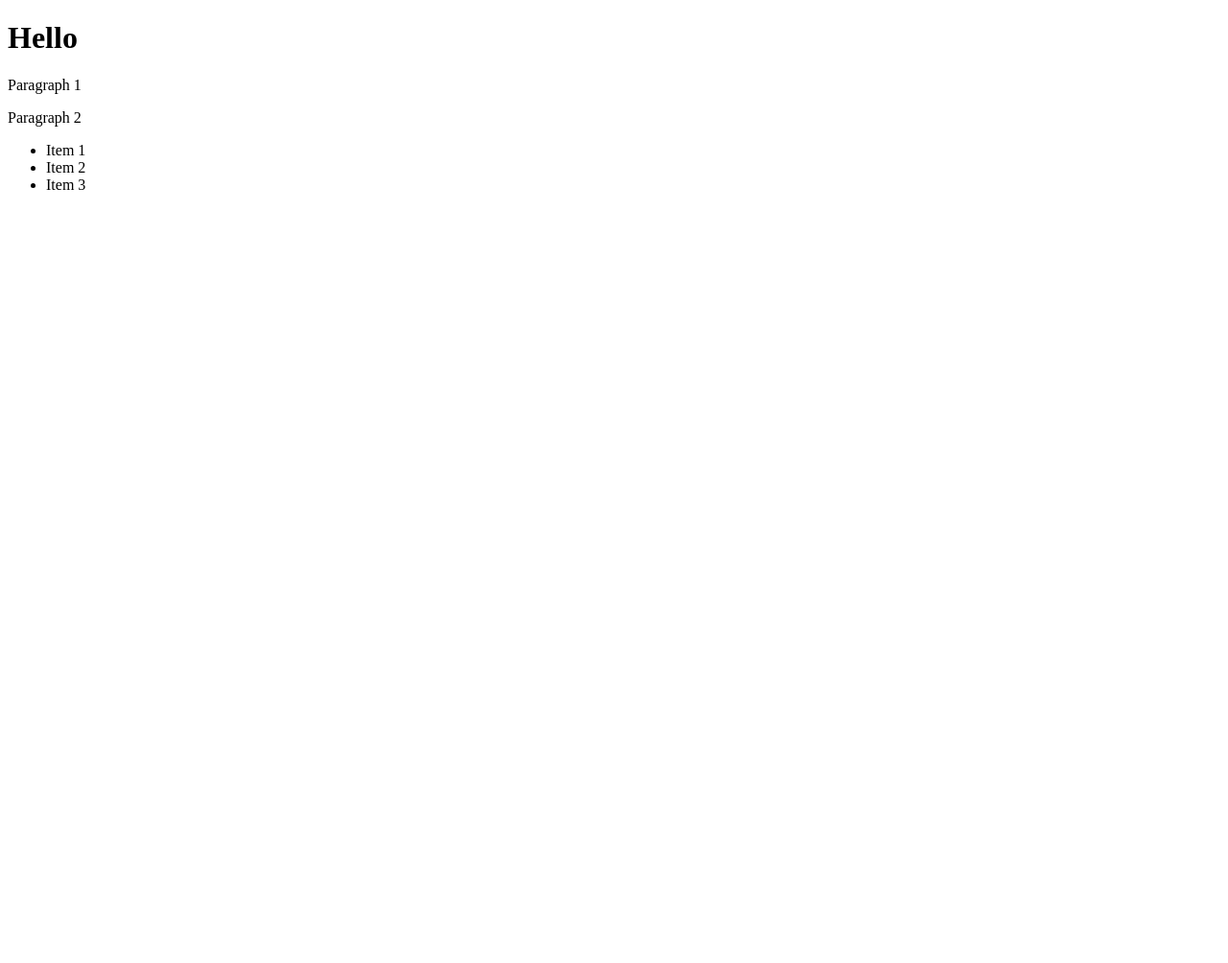
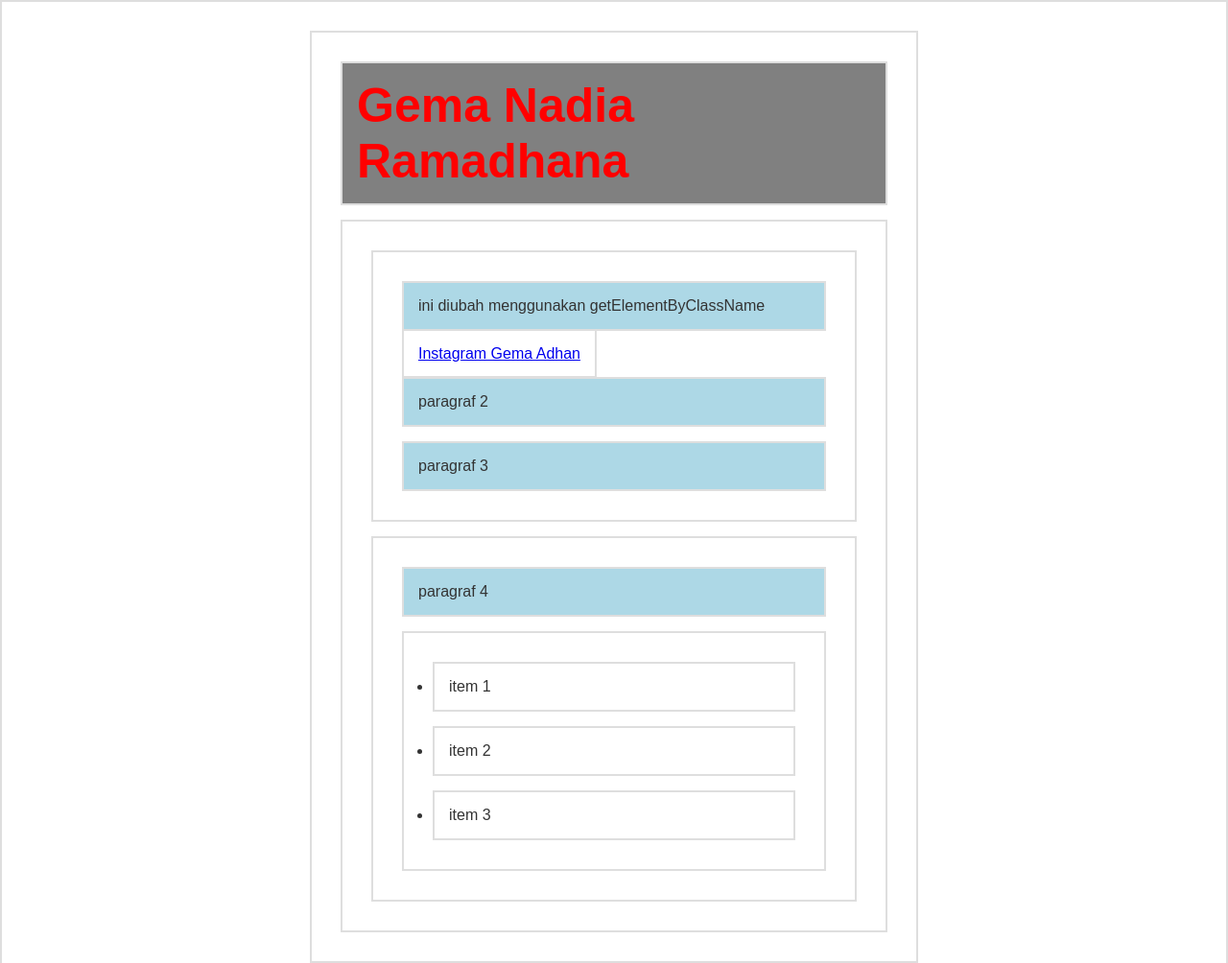
Before and after one commit to gemaadhan/javascript-dom, a plain HTML site: page index.html in a window 1280 px wide. Shown: the top 1004 px of the page at 96% size. Before the commit the page ends 800 px from the top, so only its background shows below. Drawn offline with Linux system fonts and the light colour scheme.

Commit message:
Push Hari Ke-2
Push

```diff
--- a/index.html
+++ b/index.html
@@ -1,22 +1,46 @@
 <!DOCTYPE html>
 <html lang="en">
 <head>
-    <meta charset="UTF-8">
-    <meta http-equiv="X-UA-Compatible" content="IE=edge">
-    <meta name="viewport" content="width=device-width, initial-scale=1.0">
-    <title>Document Object Model</title>
+  <meta charset="UTF-8">
+  <title>Dom Selection</title>
+  <style>
+    * {
+        border: 2px solid #dedede;
+        padding: 15px;
+        margin: 15px;
+    }
+    html {
+      margin: 0;
+      padding: 0;
+    }
+    body {
+      max-width: 600px;
+      margin: 30px auto;
+      font-family: sans-serif;
+      color: #333;
+    }
+  </style>
 </head>
 <body>
-    <h1>Hello</h1>
 
-    <p>Paragraph 1</p>
-    <p>Paragraph 2</p>
+  <h1 id="judul">Hello World</h1>
+  <div id="container">
+      <section id="a">
+          <p class="p1">paragraf 1</p>
+          <a href="http://instagram.com/gemaadhan">Instagram Gema Adhan</a>
+          <p class="p2">paragraf 2</p>
+          <p class="p3">paragraf 3</p>
+      </section>
+      <section id="b">
+          <p>paragraf 4</p>
+          <ul>
+              <li>item 1</li>
+              <li>item 2</li>
+              <li>item 3</li>
+          </ul>
+      </section>
+  </div>
 
-    <ul>
-        <li>Item 1</li>
-        <li>Item 2</li>
-        <li>Item 3</li>
-    </ul>
-
+<script src="script.js"></script>
 </body>
 </html>
--- /dev/null
+++ b/script.js
@@ -0,0 +1,22 @@
+// DOM Selection
+// document.getElementById()
+
+const judul = document.getElementById("judul");
+judul.style.color = "red";
+judul.style.backgroundColor = "grey";
+judul.innerHTML = "Gema Nadia Ramadhana";
+
+// document.getElementsByTagName
+const p = document.getElementsByTagName("p");
+// p.style.backgroundColor = "lightblue";
+// p[2].style.backgroundColor = "lightblue";
+
+for (let i = 0; i < p.length; i++) {
+  p[i].style.backgroundColor = "lightblue";
+}
+
+const h1 = document.getElementsByTagName("h1")[0];
+h1.style.fontSize = "50px";
+
+const p1 = document.getElementsByClassName("p1");
+p1[0].innerHTML = "ini diubah menggunakan getElementByClassName";
```
Also changed, not shown: images/getElementById_1.png (added), images/getElementById_2.png (added), images/getElementsByTagName_1.png (added), images/getElementsByTagName_2.png (added), images/getElementsByTagName_3.png (added), images/getElementsByTagName_4.png (added), images/getElementsByTagName_5.png (added), images/getElementsByTagName_6.png (added), images/getElementsByTagName_7.png (added), 2 other files.
